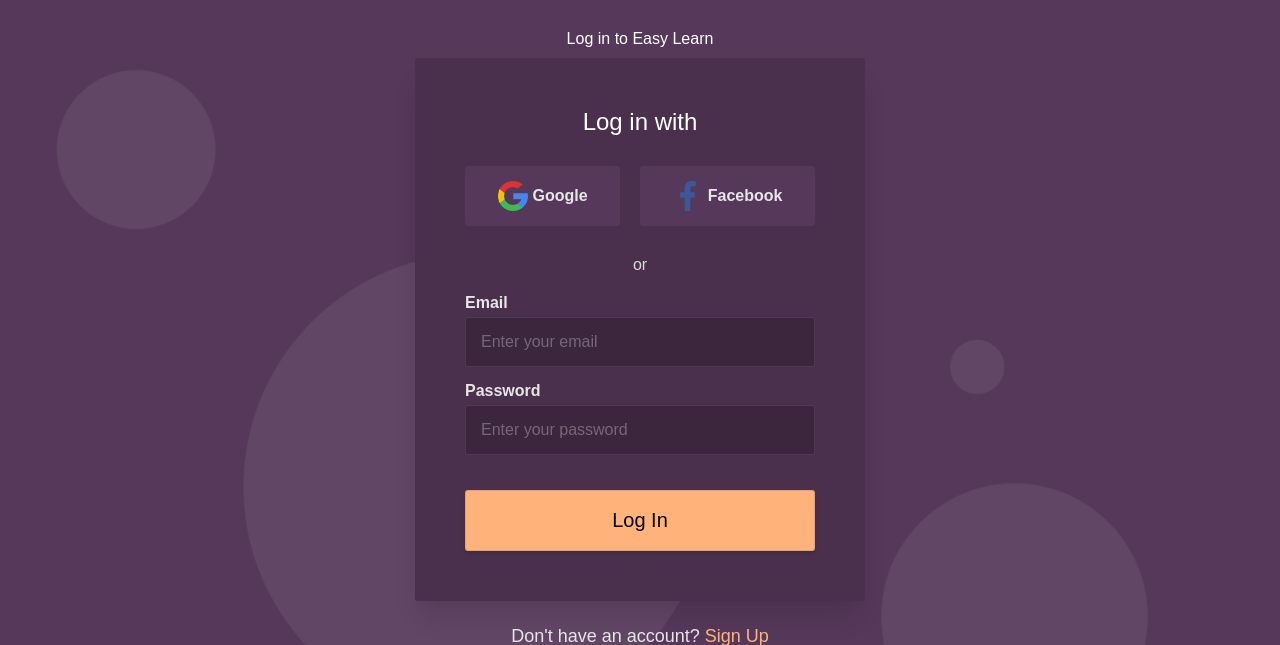
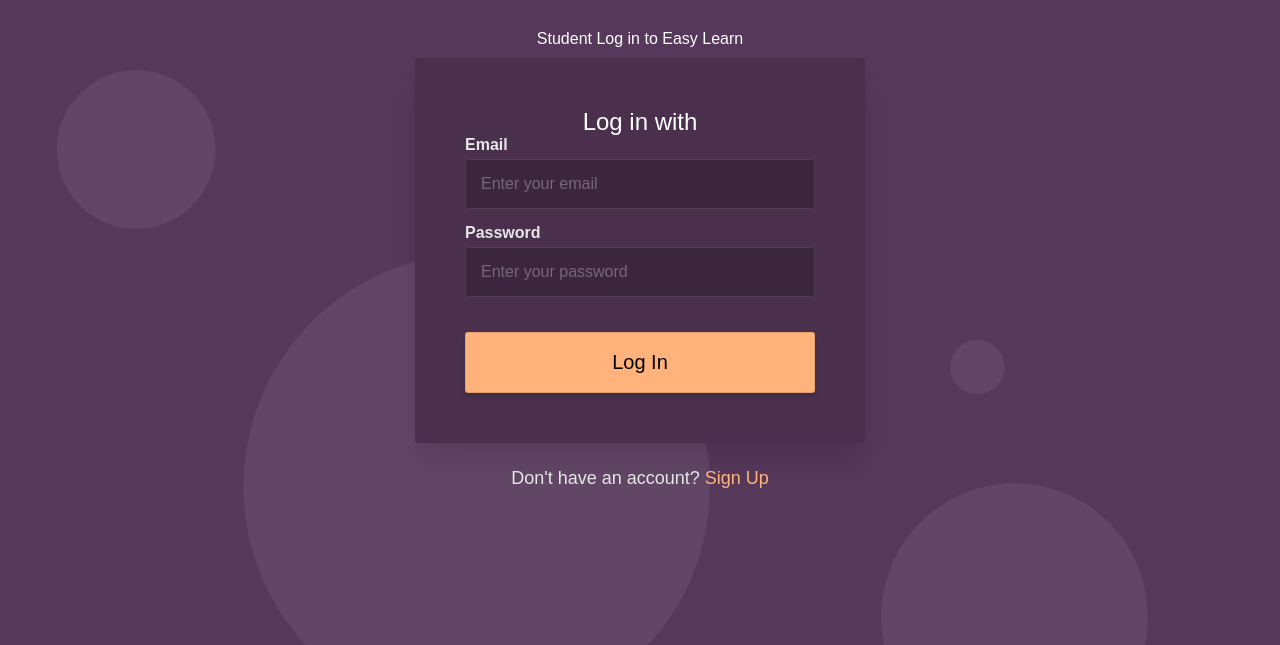
Before and after one commit to Manojkumarv11/SSAssignment, a Flask app: page / in a window 1280 px wide. Shown: the top 645 px of the page. Run offline with Flask 2, Linux system fonts and the light colour scheme; some libraries are stand-ins or nearby versions; some web fonts are replaced.

Commit message:
Updated
Removed Log in with Google

```diff
--- a/templates/login.html
+++ b/templates/login.html
@@ -20,18 +20,10 @@
     <div class="main-container">
         <div class="form-container">
 
-            <div class="srouce"><a title="Learn How to create Beautiful HTML & CSS login page template" href="https://www.w3jar.com/beautiful-html-css-login-page-template/">Log in to Easy Learn</a></div>
+            <div class="srouce"><a title="Learn How to create Beautiful HTML & CSS login page template" href="https://www.w3jar.com/beautiful-html-css-login-page-template/">Student Log in to Easy Learn</a></div>
 
             <div class="form-body">
                 <h2 class="title">Log in with</h2>
-                <div class="social-login">
-                    <ul>
-                        <li class="google"><a href="#">Google</a></li>
-                        <li class="fb"><a href="#">Facebook</a></li>
-                    </ul>
-                </div><!-- SOCIAL LOGIN -->
-
-                <div class="_or">or</div>
 
                 <form action="" class="the-form" method = "post">
 
```
Also changed, not shown: static/fb.png (deleted), static/google.png (deleted), 1 other file.
